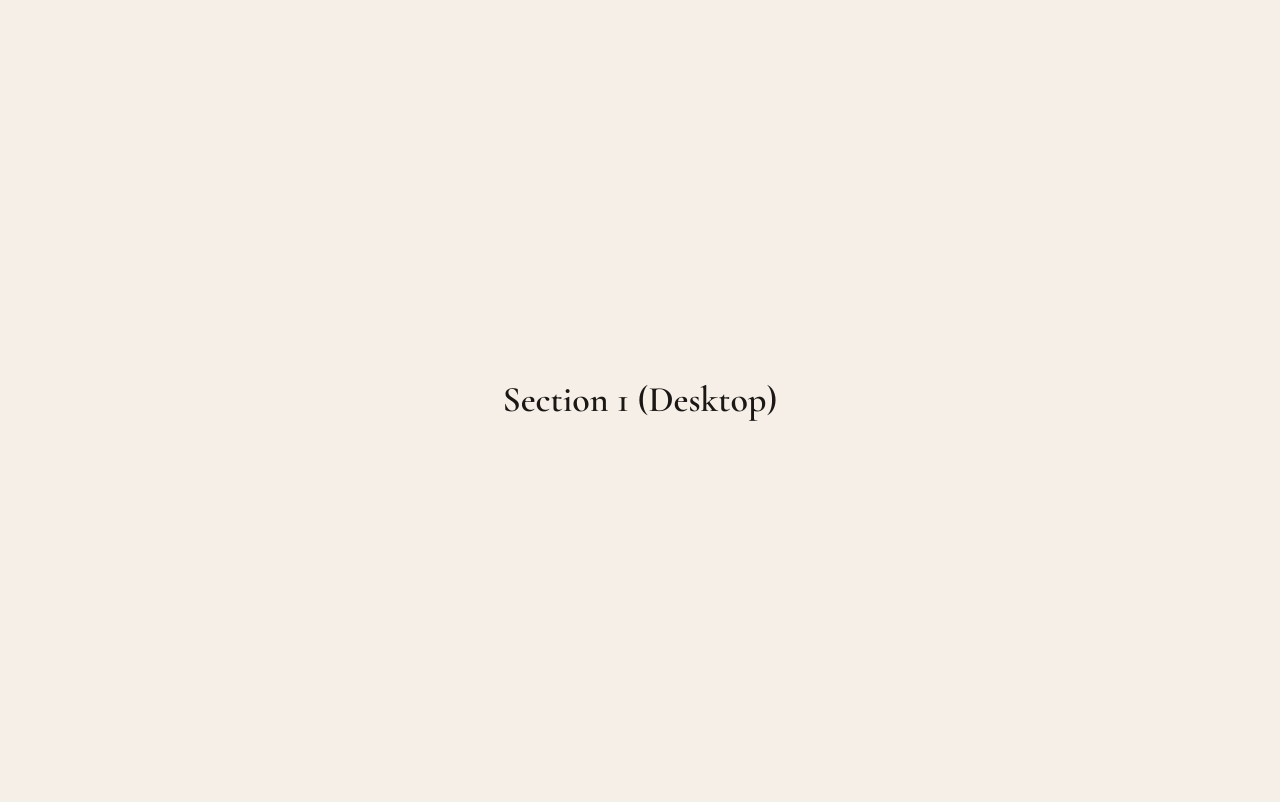
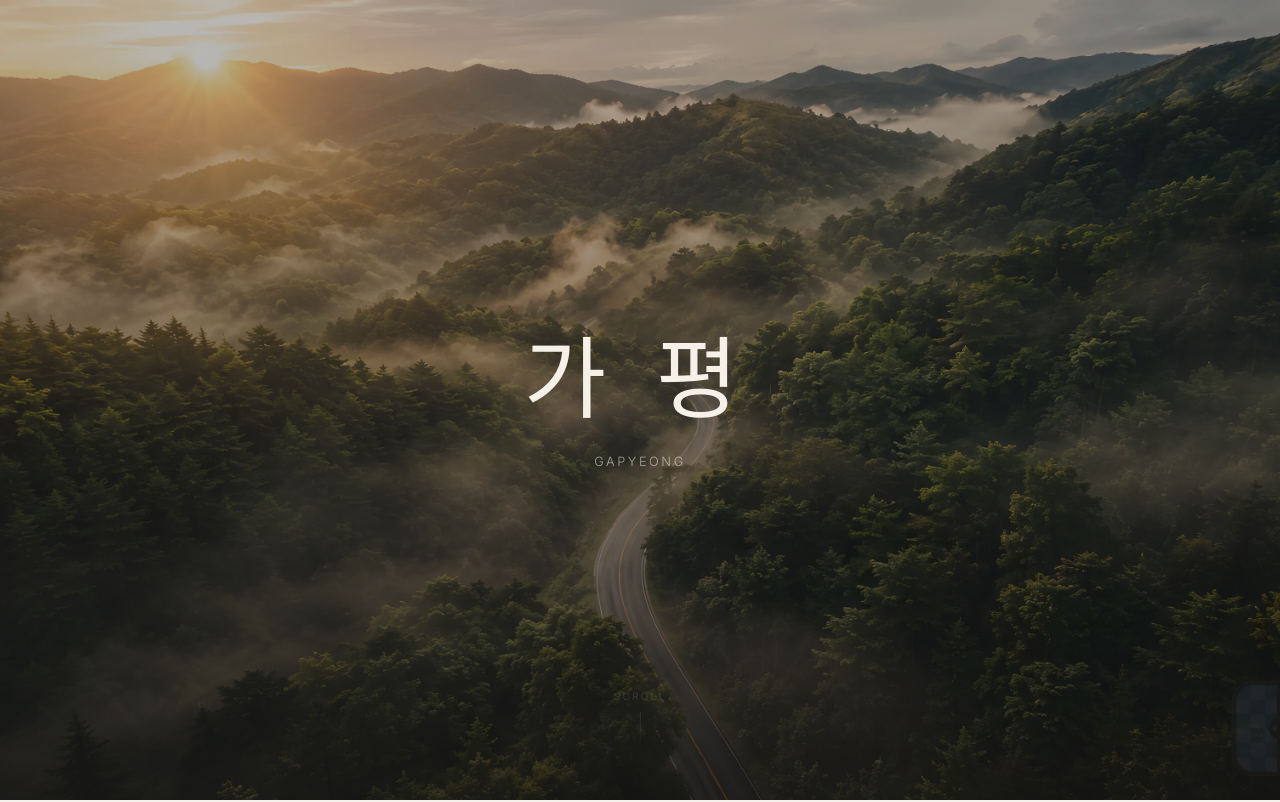
Before and after one commit to jaimelei/visitgapyeong, a React (Vite) app: page / in a window 1280 px wide. Shown: the top 802 px of the page. Built offline with nearby package versions, Linux system fonts and the light colour scheme.

Commit message:
004 | Frontend | Feature - Created hero section, animations, and placeholder

```diff
--- /dev/null
+++ b/src/components/common/ImagePlaceholder.tsx
@@ -0,0 +1,56 @@
+interface ImagePlaceholderProps {
+  name: string;
+  aspectRatio: string;
+  description: string;
+  prompt: string;
+  src?: string;
+  className?: string;
+}
+
+export default function ImagePlaceholder({
+  name,
+  aspectRatio,
+  description,
+  prompt,
+  src,
+  className = "",
+}: ImagePlaceholderProps) {
+  // If an actual image source is passed (or we match it dynamically), render the image
+  if (src) {
+    return (
+      <div
+        className={`relative overflow-hidden ${className}`}
+        style={{ aspectRatio }}
+        data-prompt={prompt}
+      >
+        <img
+          src={src}
+          alt={description}
+          className="w-full h-full object-cover transition-transform duration-700 hover:scale-105"
+          loading="lazy"
+        />
+      </div>
+    );
+  }
+
+  // Otherwise, render the refined placeholder
+  return (
+    <div
+      className={`relative flex flex-col items-center justify-center bg-gradient-to-br from-mist/10 to-mist/30 border border-mist/20 p-6 text-center select-none overflow-hidden ${className}`}
+      style={{ aspectRatio }}
+      data-prompt={prompt}
+    >
+      <div className="z-10 max-w-xs">
+        <span className="block font-body text-small uppercase tracking-widest text-stone/40 mb-1">
+          {name}
+        </span>
+        <p className="font-display italic text-body text-stone/60">
+          {description}
+        </p>
+      </div>
+
+      {/* Absolute positioning pattern decoration */}
+      <div className="absolute inset-4 border border-dashed border-stone/5 pointer-events-none" />
+    </div>
+  );
+}
--- /dev/null
+++ b/src/data/gapyeong.ts
@@ -0,0 +1,33 @@
+export interface ChapterInfo {
+  id: string;
+  label: string;
+}
+
+export interface ImageMetadata {
+  name: string;
+  aspectRatio: string;
+  description: string;
+  prompt: string;
+  src?: string; // Optional local path if it already exists
+}
+
+export const chapters: ChapterInfo[] = [
+  { id: "arrival", label: "도착" },
+  { id: "exists", label: "존재" },
+  { id: "pause-1", label: "멈춤" },
+  { id: "landscape", label: "풍경" },
+  { id: "seasons", label: "계절" },
+  { id: "pause-2", label: "바람" },
+  { id: "fragments", label: "조각" },
+  { id: "letter", label: "편지" },
+  { id: "ending", label: "끝" },
+];
+
+export const arrivalContent = {
+  image: {
+    name: "arrival-hero",
+    aspectRatio: "16/9",
+    description: "가평의 숲길 / Winding forest path in morning mist",
+    prompt: "Aerial view of a winding two-lane road cutting through dense, lush green forest in the mountains of Gapyeong county, South Korea. Early morning, golden hour light filtering through low-hanging mist that hovers between the treetops. The road curves gently and disappears into the forest. Shot from a drone at medium altitude (approximately 100 meters), camera angled 30 degrees downward. Warm cinematic color grading: desaturated greens with golden-amber highlights, slight teal in the shadows. Soft natural lens flare from the sun peeking over the mountain ridge. The atmosphere is humid and misty. No vehicles, no people. The forest is a mix of pine and deciduous trees. Mood: mysterious, inviting, like the first frame of a film. Reference: Terrence Malick landscape cinematography, the opening shots of 'The New World.' Dimensions: 1920x1080 pixels, 16:9 aspect ratio.",
+  } as ImageMetadata
+};
--- /dev/null
+++ b/src/lib/animations.ts
@@ -0,0 +1,42 @@
+export const fadeUp = {
+  hidden: { opacity: 0, y: 40 },
+  visible: { opacity: 1, y: 0 }
+};
+
+export const fadeIn = {
+  hidden: { opacity: 0 },
+  visible: { opacity: 1 }
+};
+
+export const fadeLeft = {
+  hidden: { opacity: 0, x: -30 },
+  visible: { opacity: 1, x: 0 }
+};
+
+export const fadeRight = {
+  hidden: { opacity: 0, x: 30 },
+  visible: { opacity: 1, x: 0 }
+};
+
+export const stagger = (staggerAmount = 0.1) => ({
+  visible: {
+    transition: {
+      staggerChildren: staggerAmount
+    }
+  }
+});
+
+export const defaultTransition = {
+  duration: 0.8,
+  ease: [0.25, 0.1, 0.25, 1.0] as const
+};
+
+export const slowTransition = {
+  duration: 1.5,
+  ease: [0.25, 0.1, 0.25, 1.0] as const
+};
+
+export const cinematicTransition = {
+  duration: 2.5,
+  ease: [0.25, 0.1, 0.25, 1.0] as const
+};
--- /dev/null
+++ b/src/pages/home/components/Arrival.tsx
@@ -0,0 +1,81 @@
+import { motion } from "framer-motion";
+import { arrivalContent } from "../../../data/gapyeong";
+import ImagePlaceholder from "../../../components/common/ImagePlaceholder";
+import heroImg from "../../../assets/images/arrival-hero.webp";
+import { fadeIn, stagger, defaultTransition } from "../../../lib/animations";
+
+export default function Arrival() {
+  const koreanTitle = ["가", "평"];
+
+  // Custom animations for letters to handle the staggered reveal
+  const letterVariant = {
+    hidden: { opacity: 0, y: 20 },
+    visible: {
+      opacity: 1,
+      y: 0,
+      transition: defaultTransition
+    }
+  };
+
+  return (
+    <section
+      id="arrival"
+      data-chapter="arrival"
+      className="relative w-full h-screen overflow-hidden bg-ink select-none"
+    >
+      {/* Background Image utilizing local image */}
+      <ImagePlaceholder
+        name={arrivalContent.image.name}
+        aspectRatio={arrivalContent.image.aspectRatio}
+        description={arrivalContent.image.description}
+        prompt={arrivalContent.image.prompt}
+        src={heroImg}
+        className="absolute inset-0 w-full h-full"
+      />
+
+      {/* Dark overlay for readability */}
+      <div className="absolute inset-0 bg-gradient-to-b from-ink/30 via-ink/40 to-ink/75" />
+
+      {/* Content centered */}
+      <div className="absolute inset-0 flex flex-col items-center justify-center text-center px-4">
+        {/* Title Stagger */}
+        <motion.h1
+          variants={stagger(0.4)}
+          initial="hidden"
+          animate="visible"
+          className="font-display font-light text-hero tracking-[0.2em] text-paper flex gap-8 mb-4"
+        >
+          {koreanTitle.map((char, index) => (
+            <motion.span key={index} variants={letterVariant}>
+              {char}
+            </motion.span>
+          ))}
+        </motion.h1>
+
+        {/* Subtitle */}
+        <motion.p
+          variants={fadeIn}
+          initial="hidden"
+          animate="visible"
+          transition={{ delay: 1.5, duration: 1.0 }}
+          className="font-body font-light text-caption tracking-widest text-paper/60 uppercase"
+        >
+          Gapyeong
+        </motion.p>
+      </div>
+
+      {/* Scroll indicator */}
+      <motion.div
+        initial={{ opacity: 0 }}
+        animate={{ opacity: [0, 0.5, 0] }}
+        transition={{ delay: 2.5, repeat: Infinity, duration: 2.5 }}
+        className="absolute bottom-12 left-1/2 -translate-x-1/2 flex flex-col items-center gap-2 pointer-events-none"
+      >
+        <span className="font-body text-small uppercase tracking-widest text-paper/30">
+          Scroll
+        </span>
+        <div className="w-[1px] h-10 bg-gradient-to-b from-paper/30 to-transparent" />
+      </motion.div>
+    </section>
+  );
+}
--- a/src/pages/home/index.tsx
+++ b/src/pages/home/index.tsx
@@ -1,4 +1,5 @@
 import ScreenGate from "../../components/layout/ScreenGate";
+import Arrival from "./components/Arrival";
 
 export default function HomePage() {
   return (
@@ -6,9 +7,7 @@ export default function HomePage() {
       <ScreenGate />
 
       <div className="hidden lg:block">
-        <section className="h-screen flex items-center justify-center bg-red-100/10">
-          <h1 className="text-4xl font-bold font-display">Section 1 (Desktop)</h1>
-        </section>
+        <Arrival />
 
         <section className="h-screen flex items-center justify-center bg-blue-100/10">
           <h1 className="text-4xl font-bold font-display">Section 2 (Desktop)</h1>
```
Also changed, not shown: src/assets/images/arrival-hero.webp (added).
